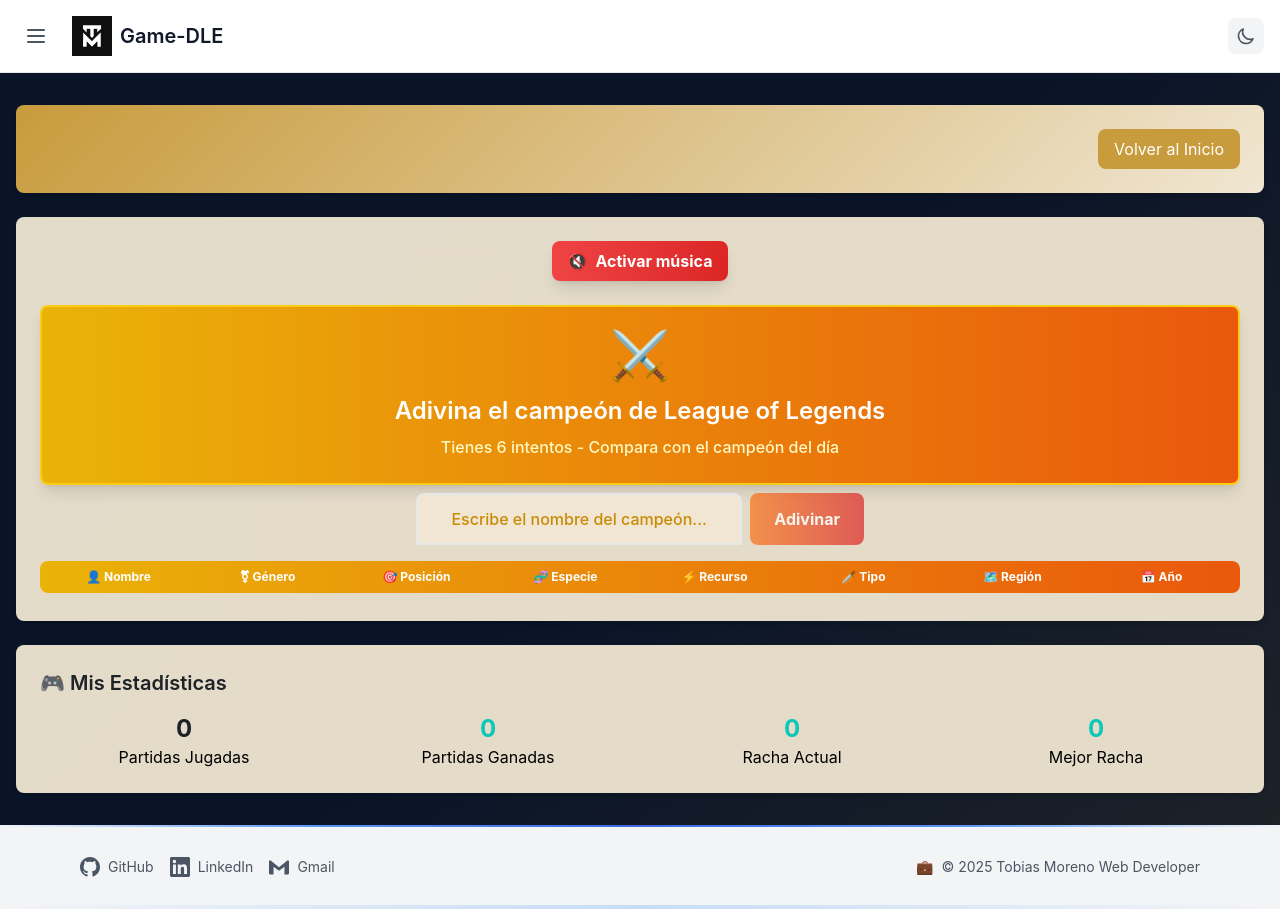
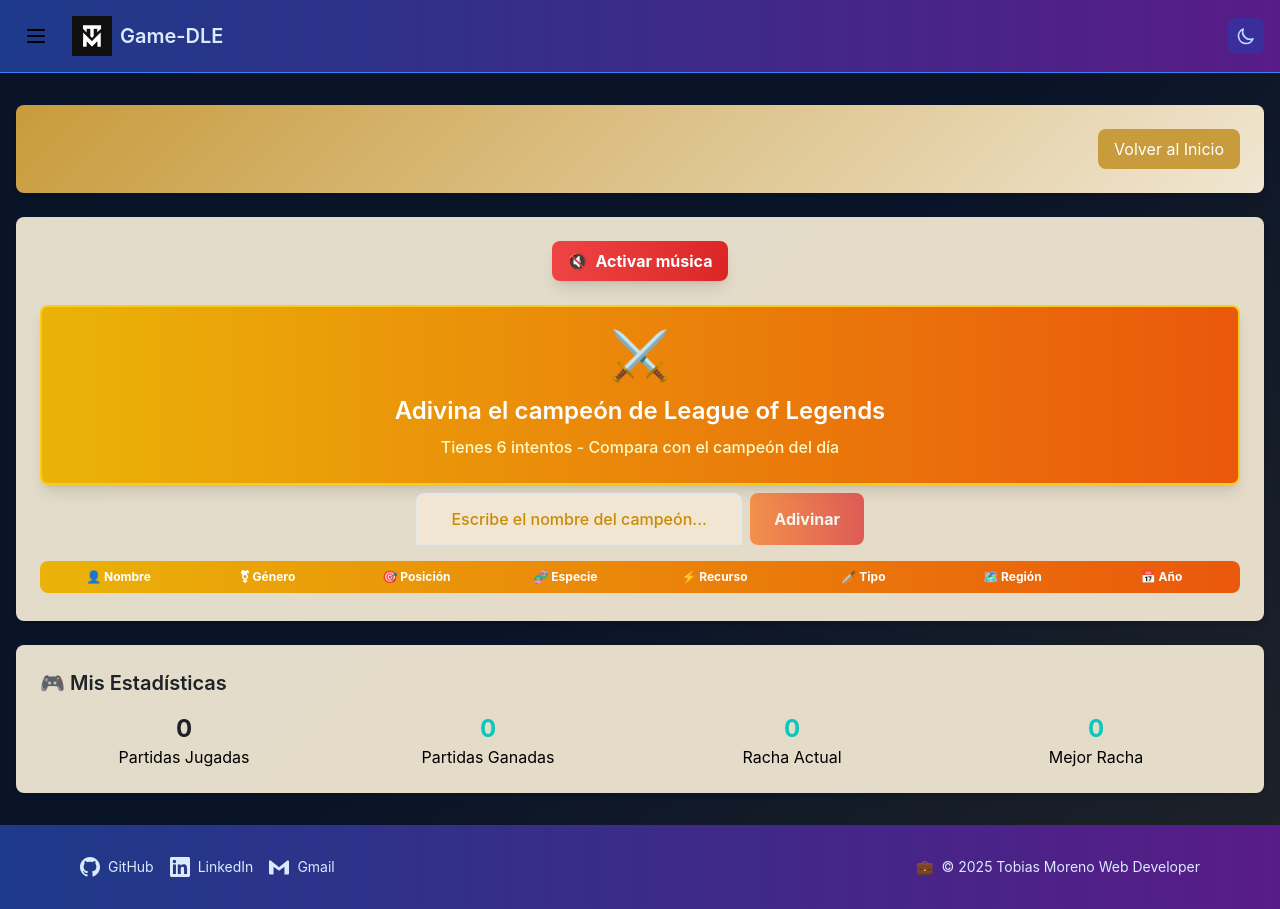
Before and after one commit to TobiasMoreno/game-dle, an Angular app: page /games/loldle in a window 1280 px wide. Built offline with nearby package versions, Linux system fonts and the light colour scheme.

Commit message:
ADD: add ColorThemes to sidebar and layout

```diff
--- a/src/app/layout/layout.component.html
+++ b/src/app/layout/layout.component.html
@@ -10,14 +10,15 @@
   >
     <!-- Header Section -->
     <div
-      class="bg-white dark:bg-gray-800 shadow-sm border-b border-gray-200 dark:border-gray-700 p-4 transition-colors duration-200"
+      class="shadow-sm border-b p-4 transition-all duration-300"
+      [class]="getHeaderClasses()"
     >
       <div class="flex items-center justify-between">
         <div class="flex items-center">
           @if (!isSidebarOpen) {
           <button
             (click)="toggleSidebar()"
-            class="p-2 text-gray-600 dark:text-gray-300 hover:text-blue-600 dark:hover:text-blue-400 transition-colors mr-4"
+            class="p-2 transition-colors mr-4"
           >
             <svg
               xmlns="http://www.w3.org/2000/svg"
@@ -42,7 +43,8 @@
             <img src="img/logo-dark.png" alt="Game-DLE" class="h-8 w-8" />
             }
             <h1
-              class="text-xl font-semibold text-gray-900 dark:text-white transition-colors duration-200"
+              class="text-xl font-semibold transition-colors duration-200"
+              [class]="getHeaderTextClasses()"
             >
               Game-DLE
             </h1>
@@ -54,7 +56,8 @@
           <!-- Theme Toggle Button -->
           <button
             (click)="toggleColorMode()"
-            class="p-2 rounded-lg bg-gray-100 dark:bg-gray-700 text-gray-600 dark:text-gray-300 hover:bg-gray-200 dark:hover:bg-gray-600 transition-colors duration-200"
+            class="p-2 rounded-lg transition-colors duration-200"
+            [class]="getThemeToggleClasses()"
             [attr.aria-label]="
               colorMode === 'light'
                 ? 'Cambiar a modo oscuro'
--- a/src/app/layout/layout.component.ts
+++ b/src/app/layout/layout.component.ts
@@ -17,6 +17,10 @@
     return this.themeService.getColorMode();
   }
 
+  get headerTheme() {
+    return this.themeService.getHeaderTheme();
+  }
+
   toggleSidebar() {
     this.isSidebarOpen = !this.isSidebarOpen;
   }
@@ -24,4 +28,72 @@
   toggleColorMode() {
     this.themeService.toggleColorMode();
   }
+
+  getHeaderClasses(): string {
+    switch (this.headerTheme) {
+      case 'onepiece':
+        return 'bg-gradient-to-r from-orange-900 to-red-900 border-orange-500';
+      case 'wordle':
+        return 'bg-gray-900 border-gray-600';
+      case 'colorle':
+        return 'bg-gradient-to-r from-purple-900 to-pink-900 border-purple-500';
+      case 'numberle':
+        return 'bg-gradient-to-r from-blue-900 to-indigo-900 border-blue-500';
+      case 'loldle':
+        return 'bg-gradient-to-r from-blue-900 to-purple-900 border-blue-500';
+      default:
+        return 'bg-white dark:bg-gray-800 border-gray-200 dark:border-gray-700';
+    }
+  }
+
+  getHeaderTextClasses(): string {
+    switch (this.headerTheme) {
+      case 'onepiece':
+        return 'text-orange-100';
+      case 'wordle':
+        return 'text-gray-300';
+      case 'colorle':
+        return 'text-purple-100';
+      case 'numberle':
+        return 'text-blue-100';
+      case 'loldle':
+        return 'text-blue-100';
+      default:
+        return 'text-gray-900 dark:text-white';
+    }
+  }
+
+  getHeaderButtonClasses(): string {
+    switch (this.headerTheme) {
+      case 'onepiece':
+        return 'text-orange-300 hover:text-yellow-300';
+      case 'wordle':
+        return 'text-gray-400 hover:text-white';
+      case 'colorle':
+        return 'text-purple-200 hover:text-pink-300';
+      case 'numberle':
+        return 'text-blue-200 hover:text-indigo-300';
+      case 'loldle':
+        return 'text-blue-200 hover:text-purple-300';
+      default:
+        return 'text-gray-600 dark:text-gray-300 hover:text-blue-600 dark:hover:text-blue-400';
+    }
+  }
+
+  getThemeToggleClasses(): string {
+    switch (this.headerTheme) {
+      case 'onepiece':
+        return 'bg-orange-800/50 hover:bg-orange-700/50 text-orange-200';
+      case 'wordle':
+        return 'bg-gray-800/50 hover:bg-gray-700/50 text-gray-300';
+      case 'colorle':
+        return 'bg-purple-800/50 hover:bg-purple-700/50 text-purple-200';
+      case 'numberle':
+        return 'bg-blue-800/50 hover:bg-blue-700/50 text-blue-200';
+      case 'loldle':
+        return 'bg-blue-800/50 hover:bg-blue-700/50 text-blue-200';
+      default:
+        return 'bg-gray-100 dark:bg-gray-700 text-gray-600 dark:text-gray-300 hover:bg-gray-200 dark:hover:bg-gray-600';
+    }
+  }
 }
--- a/src/app/pages/home/home.component.ts
+++ b/src/app/pages/home/home.component.ts
@@ -2,6 +2,7 @@
 import { Router } from '@angular/router';
 import { GameState } from '../../shared/models/game.model';
 import { GameManagerService } from '../../shared/services/game-manager.service';
+import { ThemeService } from '../../shared/services/theme.service';
 import { FooterComponent } from '../../shared/components/footer/footer.component';
 
 @Component({
@@ -14,8 +15,12 @@
   games: GameState[] = [];
   router = inject(Router);
   gameManager = inject(GameManagerService);
+  private themeService = inject(ThemeService);
 
   ngOnInit() {
+    this.themeService.setHeaderTheme('default');
+    this.themeService.setFooterTheme('default');
+
     this.gameManager.games$.subscribe((games) => {
       this.games = games;
     });
--- a/src/app/shared/components/base-game/base-game.component.ts
+++ b/src/app/shared/components/base-game/base-game.component.ts
@@ -207,7 +207,7 @@
    */
   private setFooterTheme(): void {
     const gameId = this.getGameIdSafely();
-    let theme: 'default' | 'onepiece' | 'wordle' | 'colorle' | 'numberle' = 'default';
+    let theme: 'default' | 'onepiece' | 'wordle' | 'colorle' | 'numberle' | 'loldle' = 'default';
     switch (gameId) {
       case 'onepiecedle':
         theme = 'onepiece';
@@ -221,10 +221,14 @@
       case 'numberle':
         theme = 'numberle';
         break;
+      case 'loldle':
+        theme = 'loldle';
+        break;
       default:
         theme = 'default';
     }
     this.themeService.setFooterTheme(theme);
+    this.themeService.setHeaderTheme(theme);
   }
 
   /**
--- a/src/app/shared/components/footer/footer.component.html
+++ b/src/app/shared/components/footer/footer.component.html
@@ -9,7 +9,6 @@
         target="_blank"
         rel="noopener noreferrer"
         class="transition-all duration-200 flex items-center gap-2 hover:scale-110"
-        [class]="getLinkClasses()"
         title="GitHub"
       >
         <svg class="w-5 h-5" fill="currentColor" viewBox="0 0 24 24">
@@ -22,7 +21,6 @@
         target="_blank"
         rel="noopener noreferrer"
         class="transition-all duration-200 flex items-center gap-2 hover:scale-110"
-        [class]="getLinkClasses()"
         title="LinkedIn"
       >
         <svg class="w-5 h-5" fill="currentColor" viewBox="0 0 24 24">
@@ -33,7 +31,6 @@
       <a
         href="mailto:tobiasmoreno.tm.21@gmail.com"
         class="transition-all duration-200 flex items-center gap-2 hover:scale-110"
-        [class]="getLinkClasses()"
         title="Gmail"
       >
         <svg class="w-5 h-5" fill="currentColor" viewBox="0 0 24 24">
@@ -44,12 +41,11 @@
     </div>
 
     <!-- Marca / Copyright -->
-    <div class="text-sm text-center md:text-right" [class]="getPortfolioClasses()">
+    <div class="text-sm text-center md:text-right">
       <a
         href="https://portfolio-tobias-moreno.netlify.app/"
         target="_blank"
         class="transition-colors duration-200 flex items-center gap-2"
-        [class]="getLinkClasses()"
       >
         <span>{{ getIcon() }}</span>
         <span>© {{ year }} Tobias Moreno Web Developer</span>
@@ -58,5 +54,5 @@
   </div>
 
   <!-- Decoración temática -->
-  <div class="absolute bottom-0 left-0 w-full h-1 transition-all duration-300" [class]="getDecorationClasses()"></div>
+  <div class="absolute bottom-0 left-0 w-full h-1 transition-all duration-300"></div>
 </footer>
--- a/src/app/shared/components/footer/footer.component.ts
+++ b/src/app/shared/components/footer/footer.component.ts
@@ -20,59 +20,10 @@
         return 'bg-gradient-to-r from-purple-900 to-pink-900 text-purple-100 border-purple-500';
       case 'numberle':
         return 'bg-gradient-to-r from-blue-900 to-indigo-900 text-blue-100 border-blue-500';
+      case 'loldle':
+        return 'bg-gradient-to-r from-blue-900 to-purple-900 text-blue-100 border-blue-500';
       default:
         return 'bg-gray-100 dark:bg-gray-800 text-gray-700 dark:text-gray-300 border-gray-300 dark:border-gray-600';
-    }
-  }
-
-  getLinkClasses(): string {
-    switch (this.theme()) {
-      case 'onepiece':
-        return 'text-orange-200 hover:text-yellow-300';
-      case 'wordle':
-        return 'text-gray-400 hover:text-white';
-      case 'colorle':
-        return 'text-purple-200 hover:text-pink-300';
-      case 'numberle':
-        return 'text-blue-200 hover:text-indigo-300';
-      case 'loldle':
-        return 'text-gray-600 dark:text-gray-400 hover:text-blue-600 dark:hover:text-blue-400';
-      default:
-        return 'text-gray-600 dark:text-gray-400 hover:text-blue-600 dark:hover:text-blue-400';
-    }
-  }
-
-  getPortfolioClasses(): string {
-    switch (this.theme()) {
-      case 'onepiece':
-        return 'text-orange-200';
-      case 'wordle':
-        return 'text-gray-500';
-      case 'colorle':
-        return 'text-purple-200';
-      case 'numberle':
-        return 'text-blue-200';
-      case 'loldle':
-        return 'text-gray-600 dark:text-gray-400';
-      default:
-        return 'text-gray-600 dark:text-gray-400';
-    }
-  }
-
-  getDecorationClasses(): string {
-    switch (this.theme()) {
-      case 'onepiece':
-        return 'bg-gradient-to-r from-transparent via-yellow-400 to-transparent opacity-30';
-      case 'wordle':
-        return 'bg-gradient-to-r from-transparent via-green-400 to-transparent opacity-30';
-      case 'colorle':
-        return 'bg-gradient-to-r from-transparent via-pink-400 to-transparent opacity-30';
-      case 'numberle':
-        return 'bg-gradient-to-r from-transparent via-indigo-400 to-transparent opacity-30';
-      case 'loldle':
-        return 'bg-gradient-to-r from-transparent via-blue-400 dark:via-blue-500 to-transparent opacity-30';
-      default:
-        return 'bg-gradient-to-r from-transparent via-blue-400 dark:via-blue-500 to-transparent opacity-30';
     }
   }
 
--- a/src/app/shared/services/theme.service.ts
+++ b/src/app/shared/services/theme.service.ts
@@ -1,6 +1,7 @@
 import { Injectable, signal } from '@angular/core';
 
-export type FooterTheme = 'default' | 'onepiece' | 'wordle' | 'colorle' | 'numberle';
+export type FooterTheme = 'default' | 'onepiece' | 'wordle' | 'colorle' | 'numberle' | 'loldle';
+export type HeaderTheme = 'default' | 'onepiece' | 'wordle' | 'colorle' | 'numberle' | 'loldle';
 export type ColorMode = 'light' | 'dark';
 
 @Injectable({
@@ -8,6 +9,7 @@
 })
 export class ThemeService {
   private footerTheme = signal<FooterTheme>('onepiece');
+  private headerTheme = signal<HeaderTheme>('default');
   private colorMode = signal<ColorMode>('light');
 
   constructor() {
@@ -25,6 +27,14 @@
 
   setFooterTheme(theme: FooterTheme) {
     this.footerTheme.set(theme);
+  }
+
+  getHeaderTheme() {
+    return this.headerTheme();
+  }
+
+  setHeaderTheme(theme: HeaderTheme) {
+    this.headerTheme.set(theme);
   }
 
   getColorMode() {
```
Also changed, not shown: src/app/layout/sidebar/sidebar.component.html (+16 -14 lines), src/app/layout/sidebar/sidebar.component.ts (+158 -0 lines).
